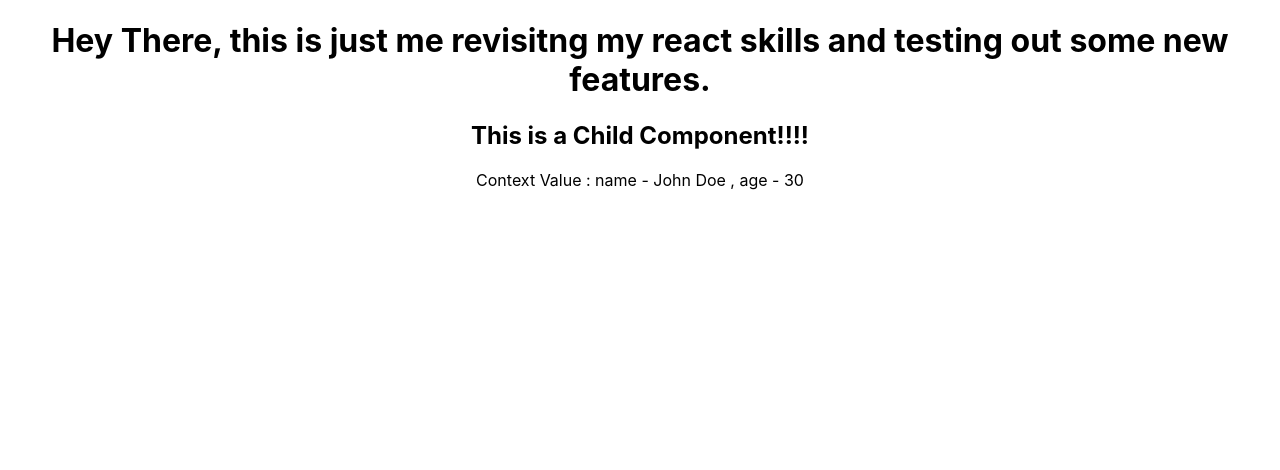
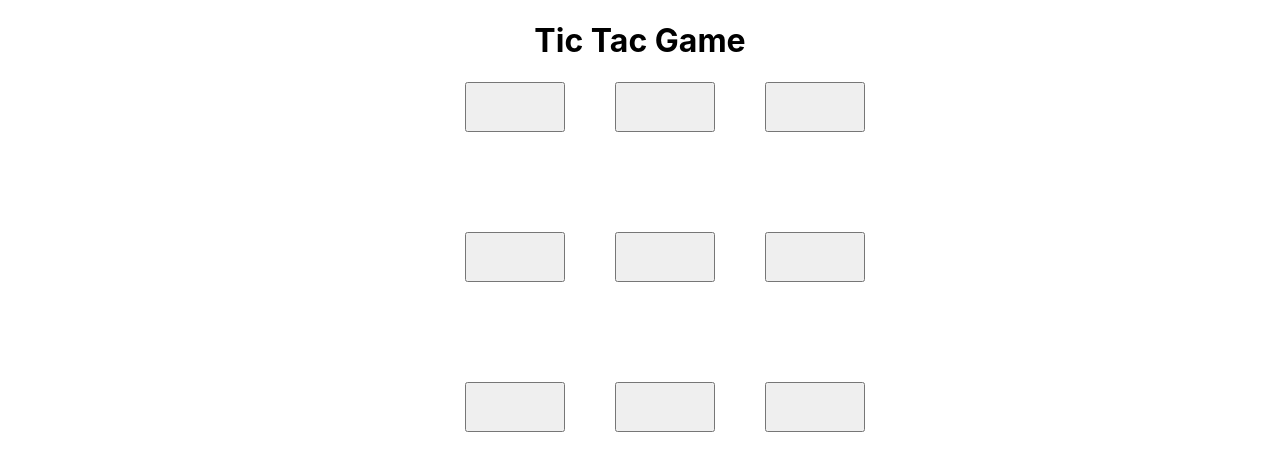
Before and after one commit to satyamchourey/sandbox, a React (Create React App) app: page / in a window 1280 px wide. Shown: the top 470 px of the page. Built offline with nearby package versions, Linux system fonts and the light colour scheme.

Commit message:
created tic tac game for revision

```diff
--- a/src/App.js
+++ b/src/App.js
@@ -1,22 +1,55 @@
+import { useState , useEffect } from 'react';
 import './App.css';
-import FirstChild from './Components/FirstChild';
-import { createContext } from 'react';
-export  const MyContext = createContext();
+export default function App() {
 
-function App() {
+  const [player, setplayer] = useState('x');
+  const [score , setScore] = useState(['start'])
+  console.log('score', score);
+  useEffect(() => {
+    const winningCombinations = [
+      [1, 2, 3], [4, 5, 6], [7, 8, 9], // Rows
+      [1, 4, 7], [2, 5, 8], [3, 6, 9], // Columns
+      [1, 5, 9], [3, 5, 7] // Diagonals
+    ];
 
+    for (const combination of winningCombinations) {
+      const [a, b, c] = combination;
+      if (score[a] && score[a] === score[b] && score[a] === score[c]) {
+        alert(`Player ${score[a]} wins!`);
+        setScore([]);
+        return;
+      }
+    }
+    if (score.length === 10 && !score.includes(undefined)) {
+      alert('It\'s a draw!');
+      setScore([]);
+    }
+  }, [score]);
   return (
-    <div className="App">
-      <div>
-        <h1>
-          Hey There, this is just me revisitng my react skills and testing out some new features.
-        </h1>
-        <MyContext.Provider value={{ name: "John Doe", age: 30 }}>
-          <FirstChild />
-        </MyContext.Provider>
+    <div className='App'>
+      <h1>Tic Tac Game</h1>
+      <div style={{ display: 'grid', gridTemplateColumns: 'repeat(3, 50px)', gap: '100px', justifyContent: 'center' }}>
+        {[...Array(9)].map((_, i) => <MyButton index={i + 1} key={i} player={player} setplayer={setplayer} score={score} setScore={setScore}/>)}
       </div>
     </div>
   );
 }
 
-export default App;
+function MyButton({ index, player, setplayer , setScore}) {
+  const [value, setvalue] = useState('');
+  function handleClick() {
+    setScore(prevScore => {
+      const newScore = [...prevScore];
+      newScore[index] = player;
+      return newScore;
+    });
+    setvalue(player);
+    setplayer(player === 'x' ? 'o' : 'x');
+
+  }
+  return (
+    <button onClick={handleClick} style={{ width: '100px', height: '50px', fontSize: '24px' }} disabled={value !== ''}>
+      {value}
+    </button>
+  );
+}
```
